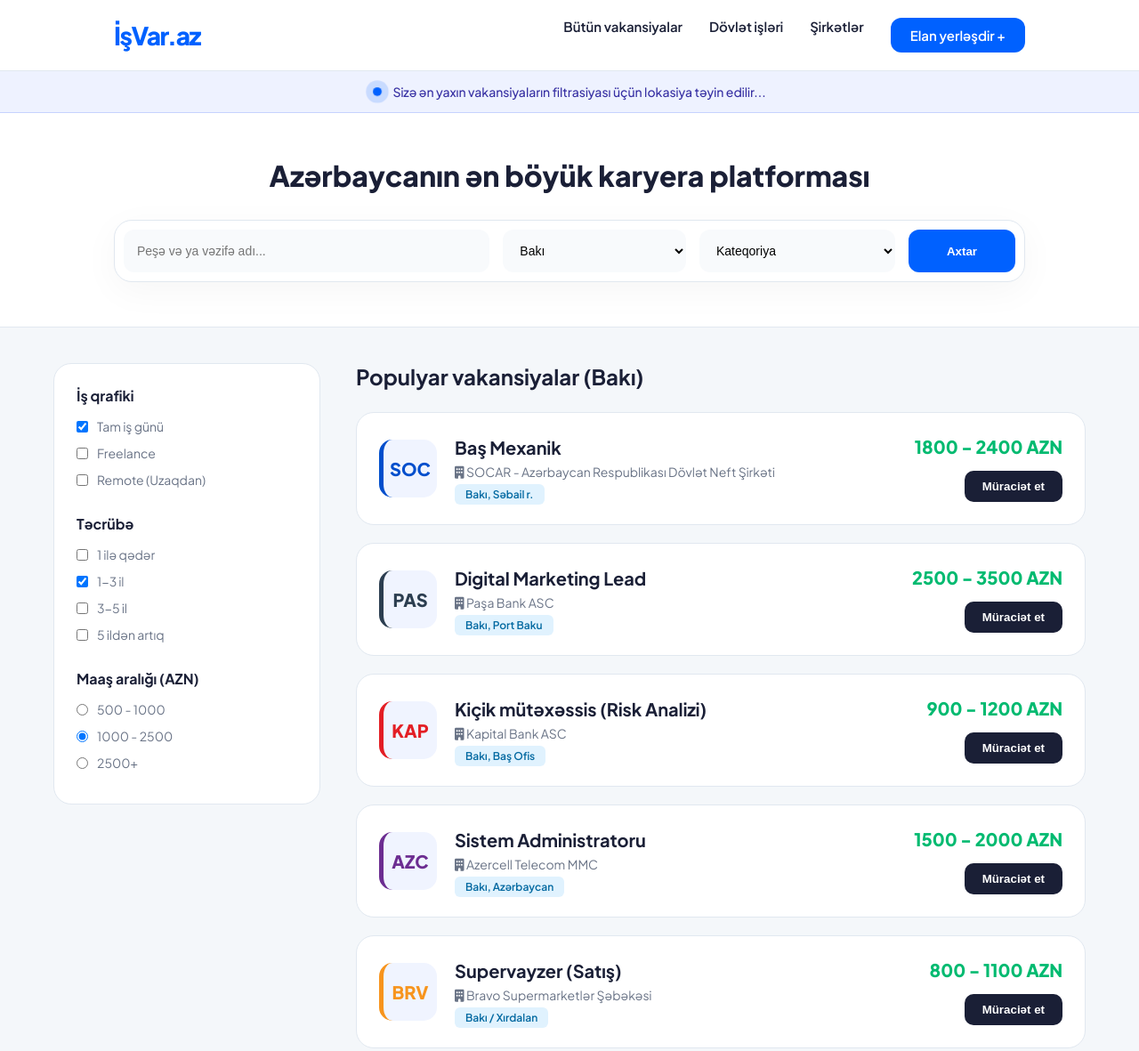
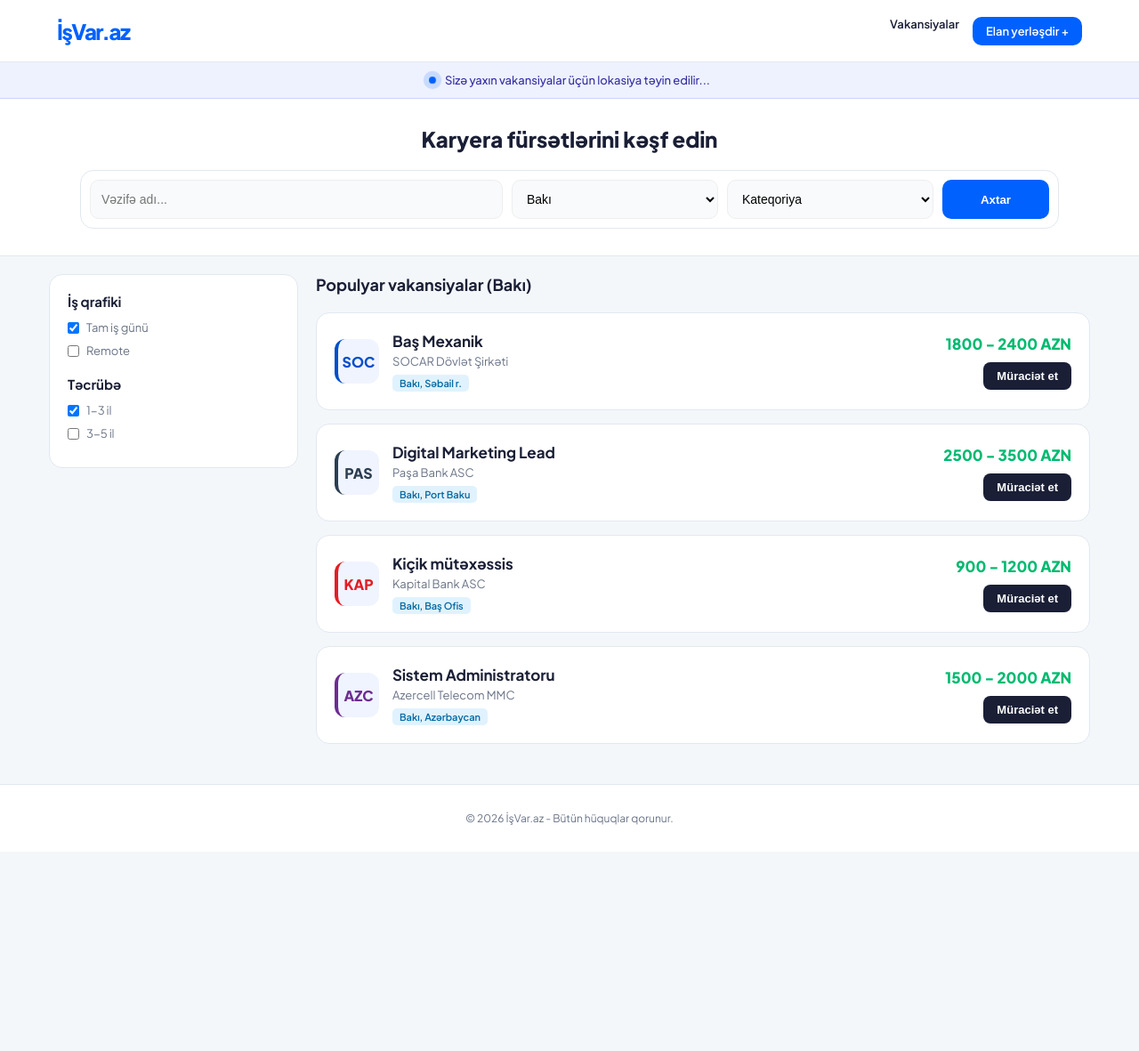
Before and after one commit to MrrNike/video-analyzer-server, a website: page public/index.html in a window 1280 px wide. Shown: the top 1181 px of the page at 89% size. After the commit the page ends 957 px from the top, so only its background shows below. Drawn offline with Linux system fonts and the light colour scheme.

Commit message:
Update index.html

```diff
--- a/public/index.html
+++ b/public/index.html
@@ -2,7 +2,7 @@
 <html lang="az">
 <head>
     <meta charset="UTF-8">
-    <meta name="viewport" content="width=device-width, initial-scale=1.0">
+    <meta name="viewport" content="width=device-width, initial-scale=1.0, maximum-scale=1.0, user-scalable=no">
     <title>İşVar.az | Azərbaycanın Əsas İş Elanları Saytı</title>
     <link rel="stylesheet" href="https://cdnjs.cloudflare.com/ajax/libs/font-awesome/6.0.0/css/all.min.css">
     <link href="https://fonts.googleapis.com/css2?family=Plus+Jakarta+Sans:wght@300;400;500;600;700;800&display=swap" rel="stylesheet">
@@ -22,13 +22,14 @@
             font-family: 'Plus Jakarta Sans', sans-serif;
             background-color: var(--bg);
             color: var(--text-dark);
+            -webkit-font-smoothing: antialiased;
         }
 
         /* --- Naviqasiya --- */
         nav {
             background: white;
-            padding: 0 10%;
-            height: 80px;
+            padding: 0 5%;
+            height: 70px;
             display: flex;
             justify-content: space-between;
             align-items: center;
@@ -36,125 +37,160 @@
             position: sticky;
             top: 0; z-index: 1000;
         }
-        .logo { font-size: 28px; font-weight: 800; color: var(--primary); text-decoration: none; letter-spacing: -1.5px; }
-        .nav-links { display: flex; gap: 30px; }
-        .nav-links a { text-decoration: none; color: var(--text-dark); font-size: 15px; font-weight: 600; }
-        .btn-add-job { background: var(--primary); color: white !important; padding: 10px 22px; border-radius: 12px; }
+        .logo { font-size: 24px; font-weight: 800; color: var(--primary); text-decoration: none; letter-spacing: -1.5px; }
+        .nav-links { display: flex; gap: 15px; }
+        .nav-links a { text-decoration: none; color: var(--text-dark); font-size: 13px; font-weight: 600; }
+        .btn-add-job { background: var(--primary); color: white !important; padding: 8px 15px; border-radius: 10px; }
 
         /* --- Ağıllı Lokasiya Bildirişi --- */
         .location-alert {
             background: #eef2ff;
             color: #3730a3;
-            padding: 14px 10%;
-            font-size: 14px;
+            padding: 12px 5%;
+            font-size: 13px;
             display: flex;
             align-items: center;
             justify-content: center;
-            gap: 12px;
+            gap: 10px;
             border-bottom: 1px solid #c7d2fe;
             font-weight: 500;
+            text-align: center;
         }
         .pulse-loader {
-            width: 10px; height: 10px;
+            width: 8px; height: 8px;
             background: var(--primary);
             border-radius: 50%;
-            box-shadow: 0 0 0 0 rgba(0, 97, 255, 0.4);
+            flex-shrink: 0;
             animation: pulse 1.5s infinite;
         }
-        @keyframes pulse { 0% { transform: scale(0.95); box-shadow: 0 0 0 0 rgba(0, 97, 255, 0.7); } 70% { transform: scale(1); box-shadow: 0 0 0 10px rgba(0, 97, 255, 0); } 100% { transform: scale(0.95); box-shadow: 0 0 0 0 rgba(0, 97, 255, 0); } }
+        @keyframes pulse { 0% { transform: scale(0.95); box-shadow: 0 0 0 0 rgba(0, 97, 255, 0.7); } 70% { transform: scale(1); box-shadow: 0 0 0 8px rgba(0, 97, 255, 0); } 100% { transform: scale(0.95); box-shadow: 0 0 0 0 rgba(0, 97, 255, 0); } }
 
         /* --- Search Section --- */
         .hero-search {
             background: white;
-            padding: 50px 10%;
+            padding: 30px 5%;
             border-bottom: 1px solid var(--border);
         }
-        .hero-search h1 { font-size: 32px; margin-bottom: 30px; font-weight: 800; text-align: center; }
+        .hero-search h1 { font-size: 24px; margin-bottom: 20px; font-weight: 800; text-align: center; }
         .search-container {
             display: grid;
             grid-template-columns: 2fr 1fr 1fr 120px;
-            gap: 15px;
+            gap: 10px;
             max-width: 1100px;
             margin: 0 auto;
             background: #fff;
             padding: 10px;
-            border-radius: 20px;
-            box-shadow: 0 10px 40px rgba(0,0,0,0.04);
+            border-radius: 15px;
             border: 1px solid var(--border);
         }
         .search-container input, .search-container select {
-            padding: 15px;
-            border: none;
+            padding: 12px;
+            border: 1px solid #eee;
             background: #f8fafc;
-            border-radius: 12px;
+            border-radius: 10px;
             font-size: 14px;
             outline: none;
+            width: 100%;
         }
         .btn-main-search {
             background: var(--primary);
             color: white;
             border: none;
-            border-radius: 12px;
+            border-radius: 10px;
             font-weight: 700;
             cursor: pointer;
+            padding: 12px;
         }
 
         /* --- Layout --- */
         .main-grid {
             max-width: 1200px;
-            margin: 40px auto;
+            margin: 20px auto;
             display: grid;
-            grid-template-columns: 300px 1fr;
-            gap: 40px;
-            padding: 0 20px;
+            grid-template-columns: 280px 1fr;
+            gap: 20px;
+            padding: 0 15px;
         }
 
         /* --- Sidebar --- */
         .sidebar {
             background: white;
-            padding: 25px;
-            border-radius: 20px;
+            padding: 20px;
+            border-radius: 15px;
             border: 1px solid var(--border);
             height: fit-content;
         }
-        .sidebar h4 { margin-bottom: 15px; font-size: 16px; font-weight: 700; }
-        .filter-item { display: flex; align-items: center; gap: 10px; margin-bottom: 12px; font-size: 14px; color: var(--text-muted); cursor: pointer; }
+        .sidebar h4 { margin-bottom: 12px; font-size: 15px; font-weight: 700; }
+        .filter-item { display: flex; align-items: center; gap: 8px; margin-bottom: 10px; font-size: 13px; color: var(--text-muted); }
 
         /* --- Job Listings --- */
         .job-card {
             background: white;
-            padding: 25px;
-            border-radius: 20px;
+            padding: 20px;
+            border-radius: 15px;
             border: 1px solid var(--border);
-            margin-bottom: 20px;
+            margin-bottom: 15px;
             display: flex;
             justify-content: space-between;
             align-items: center;
-            transition: 0.3s;
+            transition: 0.2s;
         }
-        .job-card:hover { transform: translateY(-5px); box-shadow: 0 15px 30px rgba(0,0,0,0.06); border-color: var(--primary); }
 
-        .comp-info { display: flex; gap: 20px; align-items: center; }
+        .comp-info { display: flex; gap: 15px; align-items: center; }
         .comp-icon {
-            width: 65px; height: 65px;
+            width: 50px; height: 50px;
             background: #f0f4ff;
-            border-radius: 15px;
+            border-radius: 12px;
             display: flex; align-items: center; justify-content: center;
-            font-weight: 800; color: var(--primary); font-size: 20px;
+            font-weight: 800; color: var(--primary); font-size: 16px;
+            flex-shrink: 0;
         }
-        .details h3 { font-size: 20px; margin-bottom: 6px; font-weight: 700; }
-        .details p { font-size: 14px; color: var(--text-muted); margin-bottom: 4px; }
-        .location-tag { background: #e0f2fe; color: #0369a1; padding: 4px 12px; border-radius: 6px; font-size: 12px; font-weight: 600; }
+        .details h3 { font-size: 17px; margin-bottom: 4px; font-weight: 700; color: var(--text-dark); }
+        .details p { font-size: 13px; color: var(--text-muted); margin-bottom: 2px; }
+        .location-tag { background: #e0f2fe; color: #0369a1; padding: 3px 8px; border-radius: 5px; font-size: 11px; font-weight: 600; display: inline-block; margin-top: 5px; }
 
         .price-area { text-align: right; }
-        .price { font-size: 20px; font-weight: 800; color: var(--success); }
-        .apply-now { background: var(--text-dark); color: white; padding: 10px 20px; border-radius: 10px; border: none; margin-top: 15px; cursor: pointer; font-weight: 600; }
+        .price { font-size: 17px; font-weight: 800; color: var(--success); }
+        .apply-now { background: var(--text-dark); color: white; padding: 8px 15px; border-radius: 8px; border: none; margin-top: 10px; cursor: pointer; font-weight: 600; font-size: 13px; }
 
-        @media (max-width: 900px) {
-            .main-grid { grid-template-columns: 1fr; }
-            .sidebar { display: none; }
-            .search-container { grid-template-columns: 1fr; }
+        /* --- MOBILE RESPONSIVE --- */
+        @media (max-width: 768px) {
+            nav { padding: 0 15px; }
+            .nav-links a:not(.btn-add-job) { display: none; } /* Sadəcə elan yerləşdir qalsın */
+
+            .hero-search { padding: 25px 15px; }
+            .hero-search h1 { font-size: 20px; }
+
+            .search-container {
+                grid-template-columns: 1fr; /* Hamısı alt-alta */
+                padding: 15px;
+                gap: 8px;
+            }
+
+            .main-grid {
+                grid-template-columns: 1fr; /* Sidebar gizlənir və ya aşağı düşür */
+            }
+            .sidebar { display: none; } /* Mobildə filtrləri gizlədirik ki, yer tutmasın */
+
+            .job-card {
+                flex-direction: column; /* Kartın daxili alt-alta olsun */
+                align-items: flex-start;
+                gap: 15px;
+            }
+            .comp-info { width: 100%; }
+            .price-area {
+                width: 100%;
+                text-align: left;
+                padding-top: 10px;
+                border-top: 1px solid #f1f5f9;
+                display: flex;
+                justify-content: space-between;
+                align-items: center;
+            }
+            .apply-now { margin-top: 0; }
         }
+
+        footer { background: white; padding: 30px 15px; text-align: center; border-top: 1px solid var(--border); margin-top: 30px; color: var(--text-muted); font-size: 12px; }
     </style>
 </head>
 <body>
@@ -162,39 +198,31 @@
 <nav>
     <a href="#" class="logo">İşVar.az</a>
     <div class="nav-links">
-        <a href="#">Bütün vakansiyalar</a>
-        <a href="#">Dövlət işləri</a>
-        <a href="#">Şirkətlər</a>
+        <a href="#">Vakansiyalar</a>
         <a href="#" class="btn-add-job">Elan yerləşdir +</a>
     </div>
 </nav>
 
-<!-- Lokasiya Tapılma Baneri -->
 <div class="location-alert" id="loc-banner">
     <div class="pulse-loader"></div>
-    <span id="banner-text">Sizə ən yaxın vakansiyaların filtrasiyası üçün lokasiya təyin edilir...</span>
+    <span id="banner-text">Sizə yaxın vakansiyalar üçün lokasiya təyin edilir...</span>
 </div>
 
 <div class="hero-search">
-    <h1>Azərbaycanın ən böyük karyera platforması</h1>
+    <h1>Karyera fürsətlərini kəşf edin</h1>
     <div class="search-container">
-        <input type="text" placeholder="Peşə və ya vəzifə adı...">
+        <input type="text" placeholder="Vəzifə adı...">
         <select id="region-selector">
             <option value="Bakı">Bakı</option>
             <option value="Sumqayıt">Sumqayıt</option>
             <option value="Gəncə">Gəncə</option>
-            <option value="Xırdalan">Xırdalan</option>
-            <option value="Mingəçevir">Mingəçevir</option>
-            <option value="Naxçıvan">Naxçıvan</option>
             <option value="Lənkəran">Lənkəran</option>
-            <option value="Quba">Quba</option>
         </select>
         <select>
             <option>Kateqoriya</option>
             <option>Maliyyə</option>
-            <option>İnformasiya Texnologiyaları</option>
-            <option>Satış və Marketinq</option>
-            <option>Tibbi Personall</option>
+            <option>İT</option>
+            <option>Satış</option>
         </select>
         <button class="btn-main-search">Axtar</button>
     </div>
@@ -202,37 +230,24 @@
 
 <div class="main-grid">
     <aside class="sidebar">
-        <div style="margin-bottom: 30px;">
-            <h4>İş qrafiki</h4>
-            <div class="filter-item"><input type="checkbox" checked> Tam iş günü</div>
-            <div class="filter-item"><input type="checkbox"> Freelance</div>
-            <div class="filter-item"><input type="checkbox"> Remote (Uzaqdan)</div>
-        </div>
-        <div style="margin-bottom: 30px;">
-            <h4>Təcrübə</h4>
-            <div class="filter-item"><input type="checkbox"> 1 ilə qədər</div>
-            <div class="filter-item"><input type="checkbox" checked> 1-3 il</div>
-            <div class="filter-item"><input type="checkbox"> 3-5 il</div>
-            <div class="filter-item"><input type="checkbox"> 5 ildən artıq</div>
-        </div>
-        <div>
-            <h4>Maaş aralığı (AZN)</h4>
-            <div class="filter-item"><input type="radio" name="s"> 500 - 1000</div>
-            <div class="filter-item"><input type="radio" name="s" checked> 1000 - 2500</div>
-            <div class="filter-item"><input type="radio" name="s"> 2500+</div>
-        </div>
+        <h4>İş qrafiki</h4>
+        <div class="filter-item"><input type="checkbox" checked> Tam iş günü</div>
+        <div class="filter-item"><input type="checkbox"> Remote</div>
+        <h4 style="margin-top:20px">Təcrübə</h4>
+        <div class="filter-item"><input type="checkbox" checked> 1-3 il</div>
+        <div class="filter-item"><input type="checkbox"> 3-5 il</div>
     </aside>
 
     <section>
-        <h2 style="margin-bottom: 25px;" id="list-title">Populyar vakansiyalar (Bakı)</h2>
+        <h2 style="margin-bottom: 20px; font-size: 18px;" id="list-title">Populyar vakansiyalar (Bakı)</h2>
 
         <!-- SOCAR -->
         <div class="job-card">
             <div class="comp-info">
-                <div class="comp-icon" style="color: #004ecc; border-left: 5px solid #004ecc;">SOC</div>
+                <div class="comp-icon" style="color: #004ecc; border-left: 4px solid #004ecc;">SOC</div>
                 <div class="details">
                     <h3>Baş Mexanik</h3>
-                    <p><i class="fa fa-building"></i> SOCAR - Azərbaycan Respublikası Dövlət Neft Şirkəti</p>
+                    <p>SOCAR Dövlət Şirkəti</p>
                     <span class="location-tag">Bakı, Səbail r.</span>
                 </div>
             </div>
@@ -245,10 +260,10 @@
         <!-- Pasha Bank -->
         <div class="job-card">
             <div class="comp-info">
-                <div class="comp-icon" style="color: #2c3e50; border-left: 5px solid #2c3e50;">PAS</div>
+                <div class="comp-icon" style="color: #2c3e50; border-left: 4px solid #2c3e50;">PAS</div>
                 <div class="details">
                     <h3>Digital Marketing Lead</h3>
-                    <p><i class="fa fa-building"></i> Paşa Bank ASC</p>
+                    <p>Paşa Bank ASC</p>
                     <span class="location-tag">Bakı, Port Baku</span>
                 </div>
             </div>
@@ -261,10 +276,10 @@
         <!-- Kapital Bank -->
         <div class="job-card">
             <div class="comp-info">
-                <div class="comp-icon" style="color: #e31e24; border-left: 5px solid #e31e24;">KAP</div>
+                <div class="comp-icon" style="color: #e31e24; border-left: 4px solid #e31e24;">KAP</div>
                 <div class="details">
-                    <h3>Kiçik mütəxəssis (Risk Analizi)</h3>
-                    <p><i class="fa fa-building"></i> Kapital Bank ASC</p>
+                    <h3>Kiçik mütəxəssis</h3>
+                    <p>Kapital Bank ASC</p>
                     <span class="location-tag">Bakı, Baş Ofis</span>
                 </div>
             </div>
@@ -277,10 +292,10 @@
         <!-- Azercell -->
         <div class="job-card">
             <div class="comp-info">
-                <div class="comp-icon" style="color: #6c2d91; border-left: 5px solid #6c2d91;">AZC</div>
+                <div class="comp-icon" style="color: #6c2d91; border-left: 4px solid #6c2d91;">AZC</div>
                 <div class="details">
                     <h3>Sistem Administratoru</h3>
-                    <p><i class="fa fa-building"></i> Azercell Telecom MMC</p>
+                    <p>Azercell Telecom MMC</p>
                     <span class="location-tag">Bakı, Azərbaycan</span>
                 </div>
             </div>
@@ -289,43 +304,11 @@
                 <button class="apply-now">Müraciət et</button>
             </div>
         </div>
-
-        <!-- Bravo -->
-        <div class="job-card">
-            <div class="comp-info">
-                <div class="comp-icon" style="color: #f7941d; border-left: 5px solid #f7941d;">BRV</div>
-                <div class="details">
-                    <h3>Supervayzer (Satış)</h3>
-                    <p><i class="fa fa-building"></i> Bravo Supermarketlər Şəbəkəsi</p>
-                    <span class="location-tag">Bakı / Xırdalan</span>
-                </div>
-            </div>
-            <div class="price-area">
-                <div class="price">800 - 1100 AZN</div>
-                <button class="apply-now">Müraciət et</button>
-            </div>
-        </div>
-
-        <!-- Gence Vakansiyasi -->
-        <div class="job-card">
-            <div class="comp-info">
-                <div class="comp-icon" style="color: #27ae60; border-left: 5px solid #27ae60;">VEI</div>
-                <div class="details">
-                    <h3>Region üzrə Ekspeditor</h3>
-                    <p><i class="fa fa-building"></i> Veysəloğlu Şirkətlər Qrupu</p>
-                    <span class="location-tag">Gəncə şəhəri</span>
-                </div>
-            </div>
-            <div class="price-area">
-                <div class="price">600 - 900 AZN</div>
-                <button class="apply-now">Müraciət et</button>
-            </div>
-        </div>
     </section>
 </div>
 
-<footer style="background: white; padding: 40px; text-align: center; border-top: 1px solid var(--border); margin-top: 50px; color: var(--text-muted); font-size: 14px;">
-    &copy; 2026 İşVar.az - Peşəkar Karyera Portalı. <br> Bütün hüquqlar qorunur.
+<footer>
+    &copy; 2026 İşVar.az - Bütün hüquqlar qorunur.
 </footer>
 
 <script src="scripts.js"></script>
```
